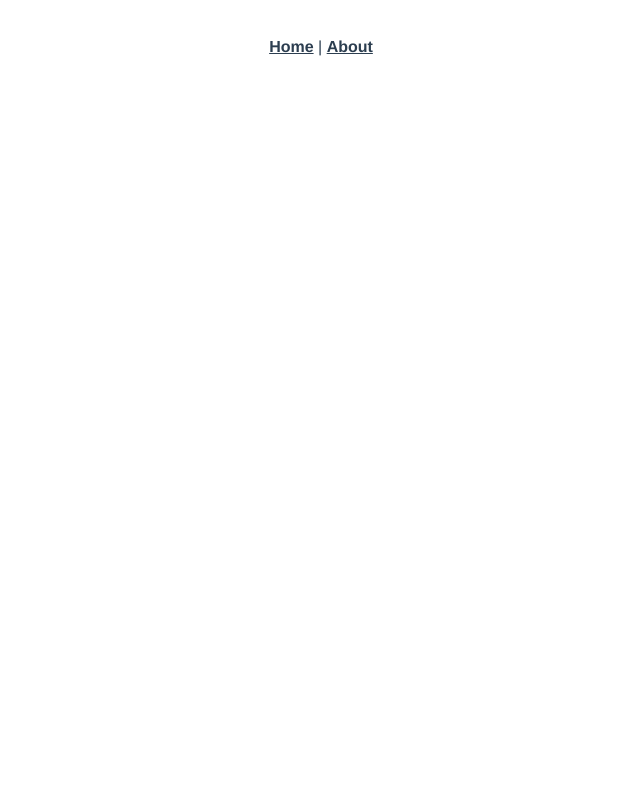
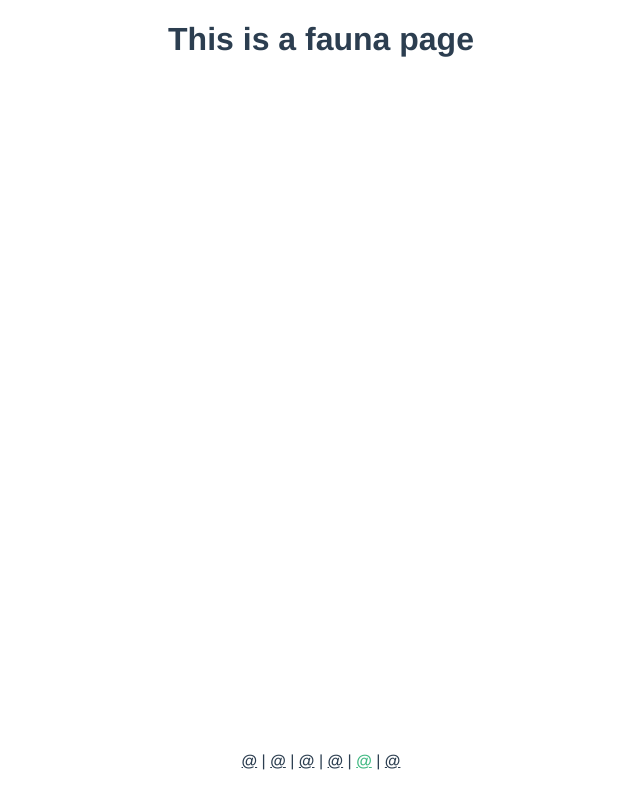
Before and after one commit to MaciekSznu/tatras, a Vue app: page /fauna in a window 1280 px wide. Shown: the whole page, without its empty margins (319-959 px from the left). Built offline with nearby package versions, Linux system fonts and the light colour scheme.

Commit message:
Add base routes and files structure

```diff
--- a/src/App.vue
+++ b/src/App.vue
@@ -1,8 +1,12 @@
 <template>
   <div id="app">
     <div id="nav">
-      <router-link to="/">Home</router-link> |
-      <router-link to="/about">About</router-link>
+      <router-link to="/">@</router-link> |
+      <router-link to="/mountains">@</router-link> |
+      <router-link to="/winter">@</router-link> |
+      <router-link to="/flora">@</router-link> |
+      <router-link to="/fauna">@</router-link> |
+      <router-link to="/routes">@</router-link>
     </div>
     <router-view />
   </div>
@@ -18,7 +22,11 @@
 }
 
 #nav {
-  padding: 30px;
+  position: fixed;
+  bottom: 0;
+  left: 0;
+  width: 100%;
+  padding: 30px 0;
 
   a {
     font-weight: bold;
--- a/src/router/index.js
+++ b/src/router/index.js
@@ -1,30 +1,46 @@
-import Vue from "vue";
-import VueRouter from "vue-router";
-import Home from "../views/Home.vue";
+import Vue from 'vue'
+import VueRouter from 'vue-router'
+import Home from '../views/Home.vue'
 
-Vue.use(VueRouter);
+Vue.use(VueRouter)
 
 const routes = [
   {
-    path: "/",
-    name: "Home",
+    path: '/',
+    name: 'Home',
     component: Home
   },
   {
-    path: "/about",
-    name: "About",
-    // route level code-splitting
-    // this generates a separate chunk (about.[hash].js) for this route
-    // which is lazy-loaded when the route is visited.
-    component: () =>
-      import(/* webpackChunkName: "about" */ "../views/About.vue")
+    path: '/mountains',
+    name: 'Mountains',
+    component: () => import('../views/Mountains.vue')
+  },
+  {
+    path: '/winter',
+    name: 'Winter',
+    component: () => import('../views/Winter.vue')
+  },
+  {
+    path: '/flora',
+    name: 'Flora',
+    component: () => import('../views/Flora.vue')
+  },
+  {
+    path: '/fauna',
+    name: 'Fauna',
+    component: () => import('../views/Fauna.vue')
+  },
+  {
+    path: '/routes',
+    name: 'Routes',
+    component: () => import('../views/Routes.vue')
   }
-];
+]
 
 const router = new VueRouter({
-  mode: "history",
+  mode: 'history',
   base: process.env.BASE_URL,
   routes
-});
+})
 
-export default router;
+export default router
--- a/src/views/About.vue
+++ /dev/null
@@ -1,5 +0,0 @@
-<template>
-  <div class="about">
-    <h1>This is an about page</h1>
-  </div>
-</template>
--- /dev/null
+++ b/src/views/Fauna.vue
@@ -0,0 +1,5 @@
+<template>
+  <div class="fauna">
+    <h1>This is a fauna page</h1>
+  </div>
+</template>
--- /dev/null
+++ b/src/views/Flora.vue
@@ -0,0 +1,5 @@
+<template>
+  <div class="flora">
+    <h1>This is a flora page</h1>
+  </div>
+</template>
--- a/src/views/Home.vue
+++ b/src/views/Home.vue
@@ -1,18 +1,5 @@
 <template>
   <div class="home">
-    <img alt="Vue logo" src="../assets/logo.png" />
-    <HelloWorld msg="Welcome to Your Vue.js App" />
+    <h1>This is a home page</h1>
   </div>
 </template>
-
-<script>
-// @ is an alias to /src
-import HelloWorld from "@/components/HelloWorld.vue";
-
-export default {
-  name: "Home",
-  components: {
-    HelloWorld
-  }
-};
-</script>
--- /dev/null
+++ b/src/views/Mountains.vue
@@ -0,0 +1,5 @@
+<template>
+  <div class="mountains">
+    <h1>This is a mountains page</h1>
+  </div>
+</template>
--- /dev/null
+++ b/src/views/Routes.vue
@@ -0,0 +1,5 @@
+<template>
+  <div class="routes">
+    <h1>This is a routes page</h1>
+  </div>
+</template>
--- /dev/null
+++ b/src/views/Winter.vue
@@ -0,0 +1,5 @@
+<template>
+  <div class="winter">
+    <h1>This is a winter page</h1>
+  </div>
+</template>
```
Also changed, not shown: src/main.js (+5 -5 lines), .eslintrc.js, .prettierrc.js (added).
